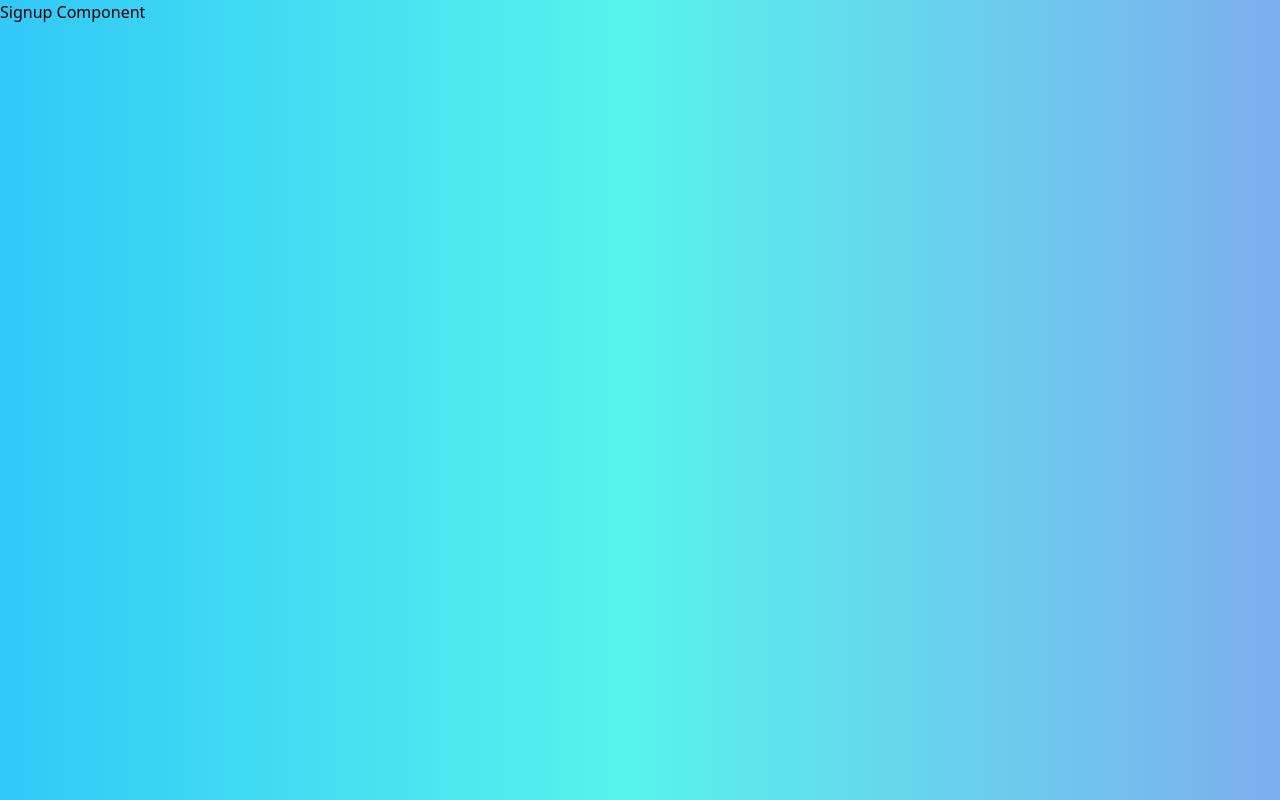
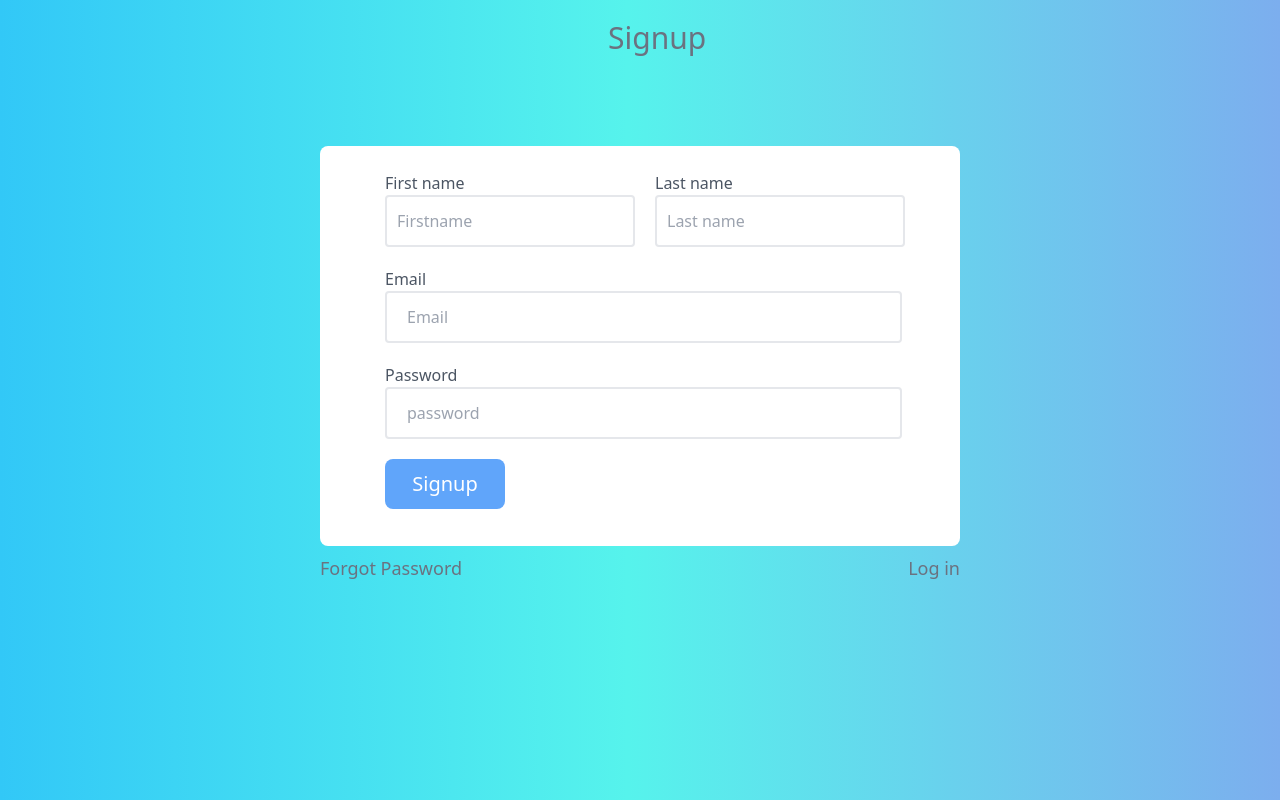
Before and after one commit to bismarkboateng/bug-tracker, a React (Vite) app: page /signup in a window 1280 px wide. Built offline with nearby package versions, Linux system fonts and the light colour scheme.

Commit message:
signup component

```diff
--- a/src/components/Signup.jsx
+++ b/src/components/Signup.jsx
@@ -1,8 +1,61 @@
+import { Link } from "react-router-dom"
+
+
+
 const Signup = () => {
   return (
-    <div>
-      Signup Component
-    </div>
+    <>
+      <h1 className="text-gray-500 text-3xl w-[5%] mx-auto mt-[20px]">Signup</h1>
+      <div
+      className="bg-white w-4/12 mx-auto mt-[90px]
+        rounded-lg h-[400px] w-[640px]
+      "
+      >
+        <form className="py-[25px] pl-[65px] w-full">
+
+          <div className="mb-5 flex">
+            <div className="mr-5">
+              <label className="text-gray-600 text-base">First name</label> <br />
+              <input type="text" placeholder="Firstname"
+                className="px-[10px] py-3 border-2 rounded outline-none w-[250px] focus:border-2 focus:border-blue-400"
+              />
+            </div>
+
+            <div>
+              <label className="text-gray-600 text-base">Last name</label> <br />
+              <input type="text" placeholder="Last name"
+                className="px-[10px] py-3 border-2 rounded outline-none w-[250px] focus:border-2 focus:border-blue-400"
+              />
+            </div>
+          </div>
+
+          <div className="mb-5">
+             <label className="text-gray-600 text-base">Email</label> <br />
+              <input type="email" placeholder="Email"
+                className="px-[20px] py-3 border-2 rounded outline-none w-[517px] focus:border-2 focus:border-blue-400"
+              />
+          </div>
+
+          <div className="mb-5">
+             <label className="text-gray-600 text-base">Password</label> <br />
+              <input type="password" placeholder="password"
+                className="px-[20px] py-3 border-2 rounded outline-none w-[517px] focus:border-2 focus:border-blue-400"
+              />
+          </div>
+
+          <button className="border-0 h-[50px] w-[120px] rounded-lg bg-blue-400 text-white outline-none
+                text-xl
+          ">
+            Signup
+          </button>
+        </form>
+
+        <div className="flex justify-between mt-5 text-lg text-gray-500">
+          <Link to="/dashboard">Forgot Password</Link>
+          <Link to="/login">Log in</Link>
+        </div>
+      </div>
+    </>
   )
 }
 
```
